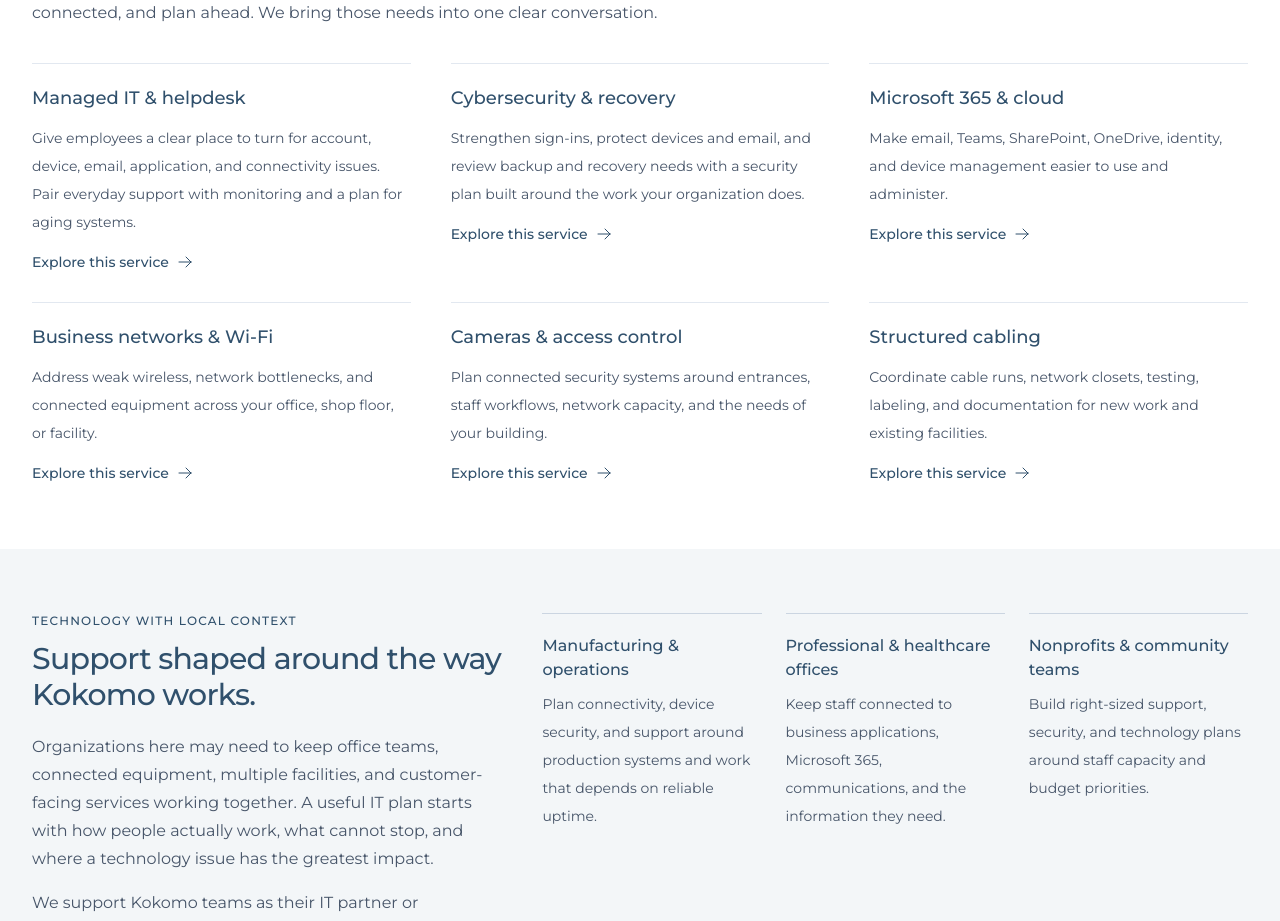
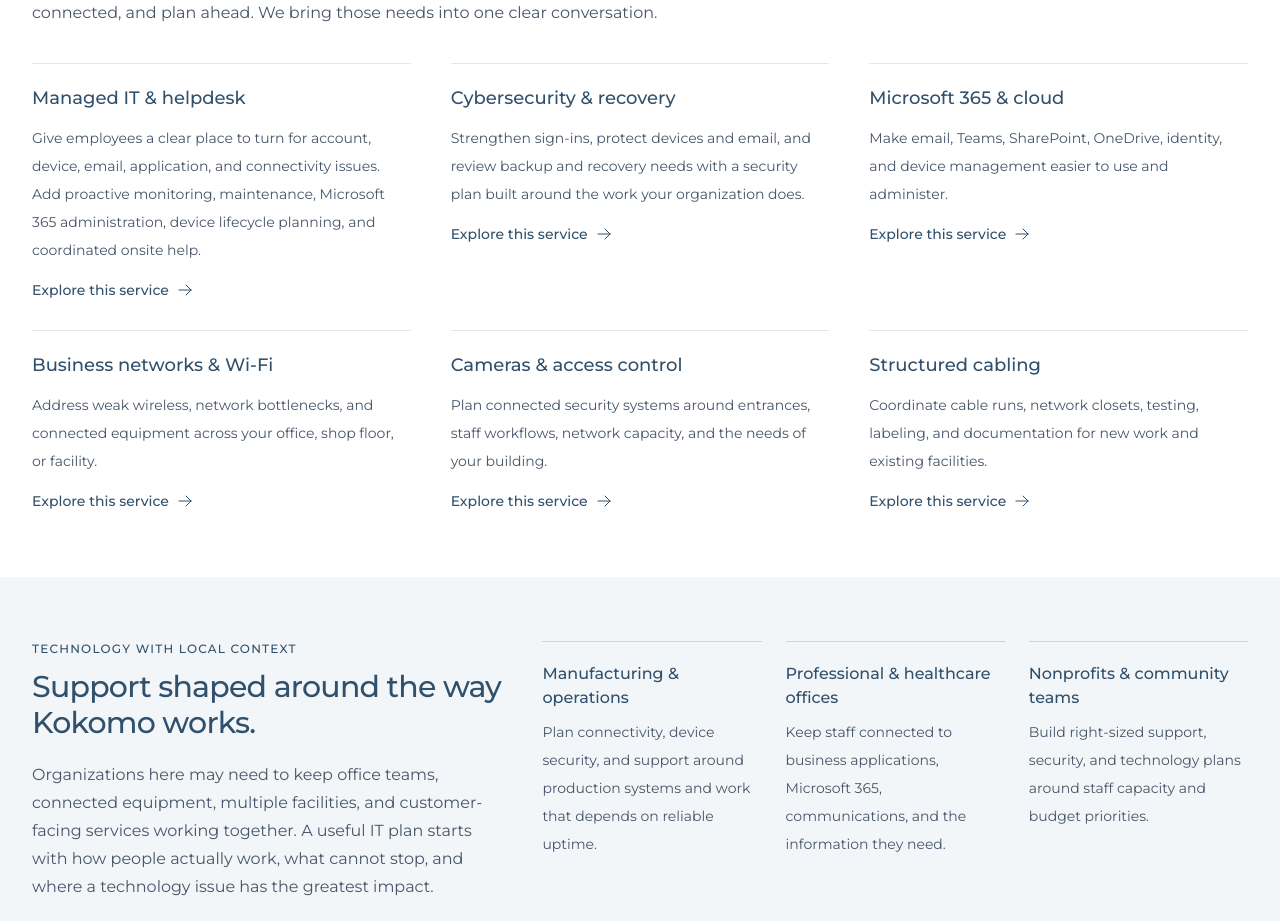
Before and after one commit to MissionTS/mts-site, a Next.js app: page /kokomo-in in a window 1280 px wide. Shown: the part 1420-2341 px from the top of the page. Built offline with nearby package versions, Linux system fonts and the light colour scheme; no server answers.

Commit message:
Preserve managed IT details on the Kokomo hub

```diff
--- a/app/kokomo-in/page.tsx
+++ b/app/kokomo-in/page.tsx
@@ -20,7 +20,7 @@ export const metadata: Metadata = withSeoMetadata({
 }, "/kokomo-in");
 
 const services = [
-  { title: "Managed IT & helpdesk", text: "Give employees a clear place to turn for account, device, email, application, and connectivity issues. Pair everyday support with monitoring and a plan for aging systems.", href: "/managed-it" },
+  { title: "Managed IT & helpdesk", text: "Give employees a clear place to turn for account, device, email, application, and connectivity issues. Add proactive monitoring, maintenance, Microsoft 365 administration, device lifecycle planning, and coordinated onsite help.", href: "/managed-it" },
   { title: "Cybersecurity & recovery", text: "Strengthen sign-ins, protect devices and email, and review backup and recovery needs with a security plan built around the work your organization does.", href: "/kokomo-cybersecurity" },
   { title: "Microsoft 365 & cloud", text: "Make email, Teams, SharePoint, OneDrive, identity, and device management easier to use and administer.", href: "/kokomo-microsoft-365" },
   { title: "Business networks & Wi-Fi", text: "Address weak wireless, network bottlenecks, and connected equipment across your office, shop floor, or facility.", href: "/kokomo-networking" },
```
